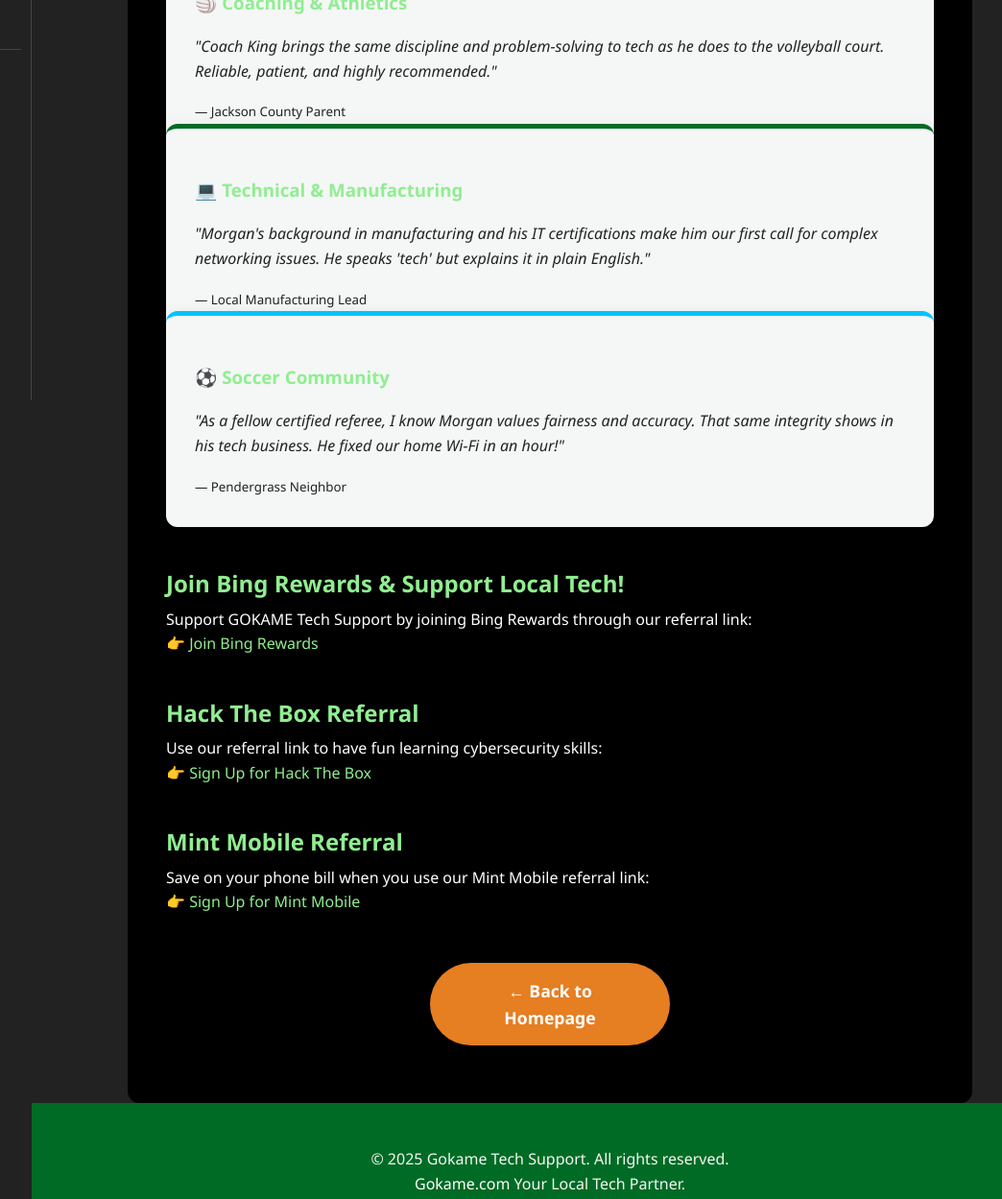
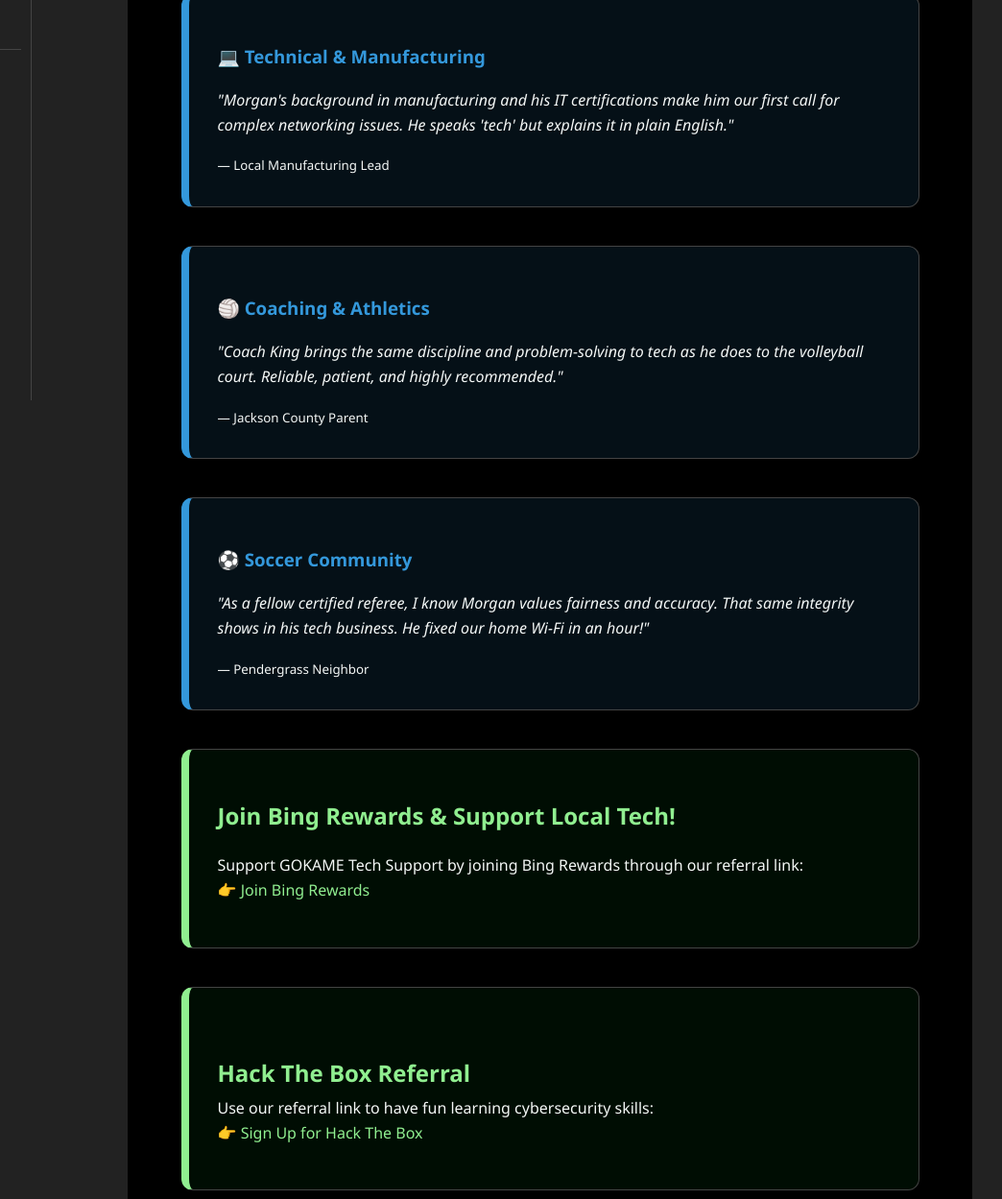
Before and after one commit to Moki00/jackson-county-it-services, a plain HTML site: page pages/referrals.html in a window 1280 px wide. Shown: the part 383-1632 px from the top of the page at 96% size, without its empty margins (167-1211 px from the left). Drawn offline with Linux system fonts and the light colour scheme.

Commit message:
added thumbtack referral, edit css

```diff
--- a/pages/referrals.html
+++ b/pages/referrals.html
@@ -53,7 +53,19 @@
         </p>
       </header>
 
-      <section class="mission" style="margin-bottom: 30px">
+      <section class="referral-card incoming">
+        <h3>💻 Technical & Manufacturing</h3>
+        <p>
+          <em
+            >"Morgan's background in manufacturing and his IT certifications
+            make him our first call for complex networking issues. He speaks
+            'tech' but explains it in plain English."</em
+          >
+        </p>
+        <small>— Local Manufacturing Lead</small>
+      </section>
+
+      <section class="referral-card incoming">
         <h3>🏐 Coaching & Athletics</h3>
         <p>
           <em
@@ -65,25 +77,7 @@
         <small>— Jackson County Parent</small>
       </section>
 
-      <section
-        class="mission"
-        style="margin-bottom: 30px; border-top: 5px solid var(--green)"
-      >
-        <h3>💻 Technical & Manufacturing</h3>
-        <p>
-          <em
-            >"Morgan's background in manufacturing and his IT certifications
-            make him our first call for complex networking issues. He speaks
-            'tech' but explains it in plain English."</em
-          >
-        </p>
-        <small>— Local Manufacturing Lead</small>
-      </section>
-
-      <section
-        class="mission"
-        style="margin-bottom: 30px; border-top: 5px solid var(--blue)"
-      >
+      <section class="referral-card incoming">
         <h3>⚽ Soccer Community</h3>
         <p>
           <em
@@ -95,12 +89,12 @@
         <small>— Pendergrass Neighbor</small>
       </section>
 
-      <h2 style="text-align: center; margin-top: 40px; margin-bottom: 0px">
-        Join Bing Rewards & Support Local Tech!
-      </h2>
+      <!-- Bing Rewards -->
+      <section class="referral-card outgoing">
+        <h2>Join Bing Rewards & Support Local Tech!</h2>
         <p style="text-align: center; margin-top: 5px">
-        Support GOKAME Tech Support by joining Bing Rewards through our referral
-        link:
+          Support GOKAME Tech Support by joining Bing Rewards through our
+          referral link:
           <br />
           <a
             href="https://rewards.bing.com/welcome?rh=712B9962&ref=rafsrchae&form=ML2XE3&OCID=ML2XE3&PUBL=RewardsDO&CREA=ML2XE3"
@@ -108,7 +102,10 @@
             >👉 Join Bing Rewards</a
           >
         </p>
+      </section>
 
+      <!-- Hack The Box -->
+      <section class="referral-card outgoing">
         <h2 style="text-align: center; margin-top: 40px; margin-bottom: 0px">
           Hack The Box Referral
         </h2>
@@ -119,9 +116,11 @@
             >👉 Sign Up for Hack The Box</a
           >
         </p>
-      <h2 style="text-align: center; margin-top: 40px; margin-bottom: 0px">
-        Mint Mobile Referral
-      </h2>
+      </section>
+
+      <!-- Mint Mobile -->
+      <section class="referral-card outgoing">
+        <h2>Mint Mobile Referral</h2>
         <p style="text-align: center; margin-top: 5px">
           Save on your phone bill when you use our Mint Mobile referral link:
           <br />
@@ -129,6 +128,23 @@
             >👉 Sign Up for Mint Mobile</a
           >
         </p>
+      </section>
+
+      <!-- thumbtack -->
+      <section class="referral-card outgoing">
+        <h2>Thumbtack Referral</h2>
+        <p style="text-align: center; margin-top: 5px">
+          Work on Thumbtack and we both get $50 added to our Thumbtack balances:
+          <br />
+          <a
+            href="https://www.thumbtack.com/pro/referral/laoLfByejEWUt10"
+            target="_blank"
+            >👉 Get Started on Thumbtack</a
+          >
+        </p>
+      </section>
+
+      <!-- end of referrals  -->
 
       <div style="text-align: center; margin-top: 50px">
         <div class="button-container">
--- a/style.css
+++ b/style.css
@@ -173,6 +173,41 @@ header h1 {
   z-index: 10;
   box-shadow: 0 4px 15px rgba(0, 0, 0, 0.1);
   border-top: 5px solid var(--accent);
+}
+
+/* --- Base referral Card --- */
+.referral-card {
+  margin: 0px auto 30px;
+  position: relative;
+  z-index: 10;
+  box-shadow: 0 4px 15px rgba(0, 0, 0, 0.1);
+  border-top: 5px solid var(--accent);
+  padding: 30px;
+  border-radius: 12px;
+  margin-bottom: 40px;
+  background: rgba(255, 255, 255, 0.05);
+  border: 1px solid #444;
+  color: var(--light);
+  width: 100%;
+  max-width: 700px;
+}
+
+/* --- Incoming Testimonials (Blue) --- */
+.referral-card.incoming {
+  border-left: 8px solid #3498db; /* Professional Blue */
+  background: rgba(52, 152, 219, 0.1); /* Subtle blue tint */
+}
+.referral-card.incoming h3 {
+  color: #3498db;
+}
+
+/* --- Outgoing Referrals (Green) --- */
+.referral-card.outgoing {
+  border-left: 8px solid var(--legal-green); /* Using your GOKAME Green */
+  background: rgba(0, 255, 65, 0.05); /* Subtle green tint */
+}
+.referral-card.outgoing h3 {
+  color: var(--legal-green);
 }
 
 /* Contact Section */
```
Lines whose indentation alone changed are shown as unchanged.
